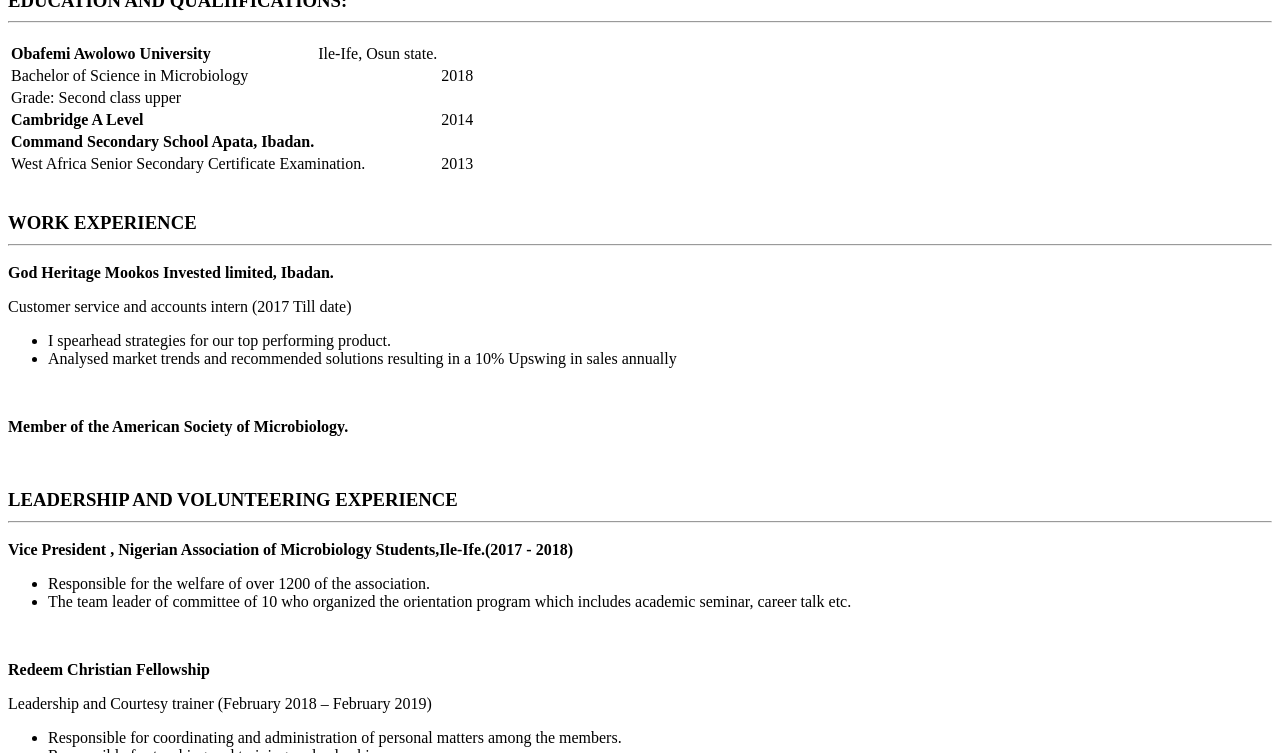
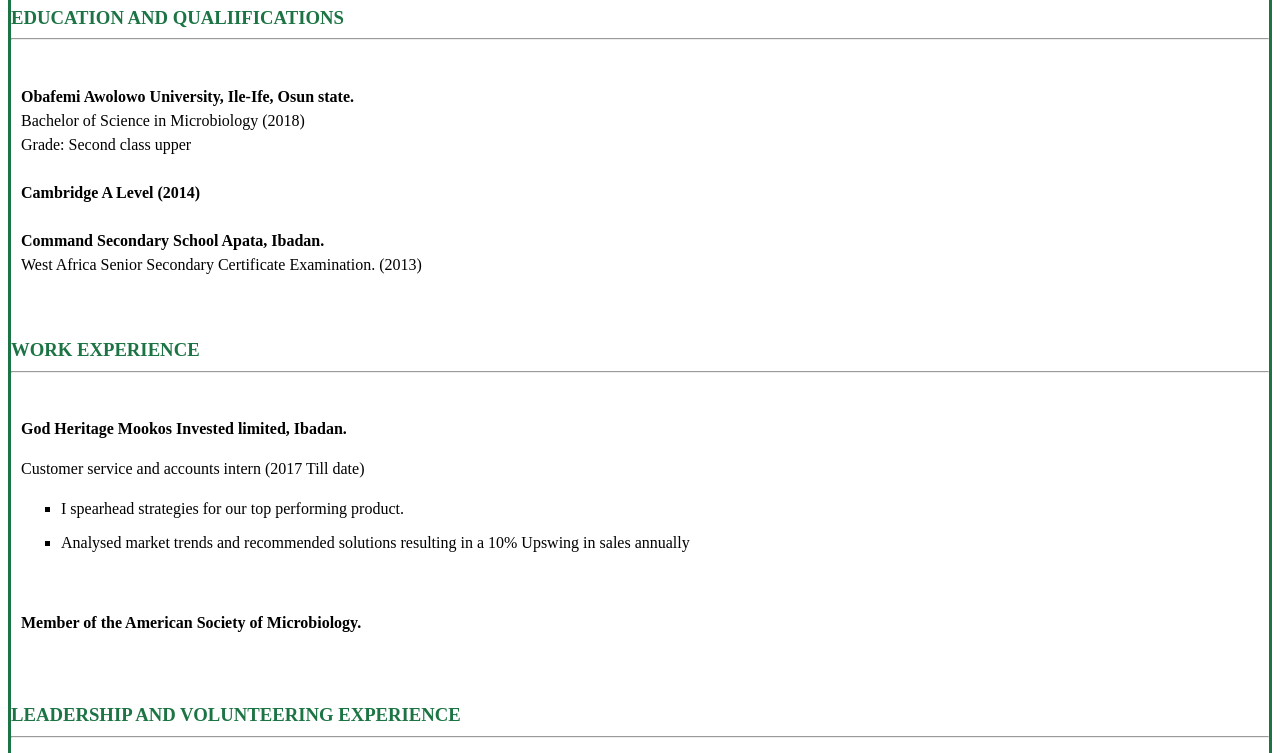
Before and after one commit to Ore-cathy/HNG-Tasks, a plain HTML site: page Oreoluwa.html in a window 1280 px wide. Shown: the part 401-1154 px from the top of the page. Drawn offline with Linux system fonts and the light colour scheme.

Commit message:
Added CSS

```diff
--- a/Oreoluwa.html
+++ b/Oreoluwa.html
@@ -3,50 +3,58 @@
     <head>
     <meta charset="UTF-8">
     <title> My CV</title>
+    <style type="text/css">
+    /* i want to add in CSS */
+    li {
+        list-style: square;
+        margin: 10px 0px 0px 0px;
+       }
+    h1,h3, hr {
+        color:rgb(28, 116, 68);
+       }
+    img{
+         border-color: rgb(28, 116, 68);
+         border-style: solid;
+         border-radius: 100px;
+        }
+        div{
+         border-color: rgb(28, 116, 68);
+         border-style: solid;}
+        #work, #experience, #skills, #personal, #education {
+            padding: 10px;
+            border-style: none;
+            line-height: 1.5em;
+        }
+    /* end of CSS*/
+    </style>
     </head>
     <body>
+        <div>
         <center>
            <h1>  OREOLUWA OGUNLAJA C.</h1>
-        </center>
-        <center>
+
             <p>No 1, Minna street, Ire-Akari Estate Soka, Ibadan. <br />
              08099538890 | Ogunlajaoreoluwa@gmail.com</p>
-        </center>
+
              <br />
              <br />
-       <center>
+
                 <img src="https://res.cloudinary.com/ore-cathy/image/upload/v1566513536/WhatsApp_Image_2019-08-22_at_3.30.26_PM_1_o6gihy.jpg" alt="a picture of mine"
                 width="200" height="200">
         </center>
                  <!-- primary, secondary and tertiary education -->
-                <h3>EDUCATION AND QUALIIFICATIONS:<hr /></h3>
-                      <table>
-                <tr>
-                    <td colspan="55"><b>Obafemi Awolowo University</b></td>
-                    <td>Ile-Ife, Osun state.</td>
-                </tr>
-                <tr>
-                    <td colspan="60">Bachelor of Science in Microbiology</td>
-                    <td >2018</td>
-                </tr>
-                <tr>
-                    <td>Grade: Second class upper</td>
-
-                </tr>
-                <tr>
-                    <td colspan="60"><b>Cambridge A Level</b></td>
-                    <td> 2014</td>
-                </tr>
-                <tr>
-
-                    <td><b>Command Secondary School	Apata,  Ibadan. </b></td>
-                </tr>
-                <tr>
-                    <td colspan="60">West Africa Senior Secondary Certificate Examination.</td>
-                    <td>2013 </td>
-                </table>
+                <h3>EDUCATION AND QUALIIFICATIONS<hr /></h3>
+                <div id="education">
+                <P><b>Obafemi Awolowo University, Ile-Ife, Osun state.</b><br />
+                      Bachelor of Science in Microbiology (2018)<br />
+                      Grade: Second class upper<br /><br />
+                   <b>Cambridge A Level (2014)</b><br /><br />
+                   <b>Command Secondary School	Apata,  Ibadan. </b><br />
+                    West Africa Senior Secondary Certificate Examination. (2013)<br />
+                </div>
                 <br />
                 <h3>WORK EXPERIENCE <hr /></h3>
+                <div id="work">
                  <p><b> God Heritage Mookos  Invested limited, Ibadan. </b></p>
                  <p>Customer service and accounts intern (2017 Till date)</p>
                     <ul>
@@ -54,10 +62,13 @@
                     <li>Analysed market trends and recommended solutions resulting in a 10% Upswing in sales annually</li>
                     </ul>
                 <br />
-
                 <p><b>Member of the American Society of Microbiology.</b></p>
                 <br />
+                </div>
+
+
                 <h3>LEADERSHIP AND VOLUNTEERING EXPERIENCE<hr /></h3>
+                <div id="experience">
                 <p><b>Vice President , Nigerian Association of Microbiology Students,Ile-Ife.(2017 - 2018)</b></p>
                     <ul>
                     <li>Responsible for the welfare of over 1200 of the association.</li>
@@ -79,7 +90,9 @@
                         <li> Engagement with the organizers through daily coordination and communication.</li>
                      </ul>
                  <br />
+                </div>
                 <h3>SKILLS AND INTERESTS <hr /></h3>
+                <div id="skills">
                 <p> <b> Certifications and training</b> </p>
                     <ul>
                         <li>Up Solution Resource Intl : Learnt Emotional intelligence, teamwork, decision making skills, planning and organising.</li>
@@ -88,13 +101,19 @@
                         <li>Interests: Research, Coding, Travelling, Fashion sketching.</li>
                     </ul>
                  <br />
-                <h3>PERSONAL SKILLS: <hr /></h3>
+                </div>
+
+                <h3>PERSONAL SKILLS <hr /></h3>
+                <div id="personal">
                         <ul>
+                         <li>HTML</li>
+                         <li>CSS</li>
                          <li>Leadership</li>
                          <li>Flexibility/Adaptibility</li>
                          <li>Team work</li>
                          <li>Online research</li>
                         </ul>
-
+                    </div>
+    </div>
     </body>
     </html>
```
